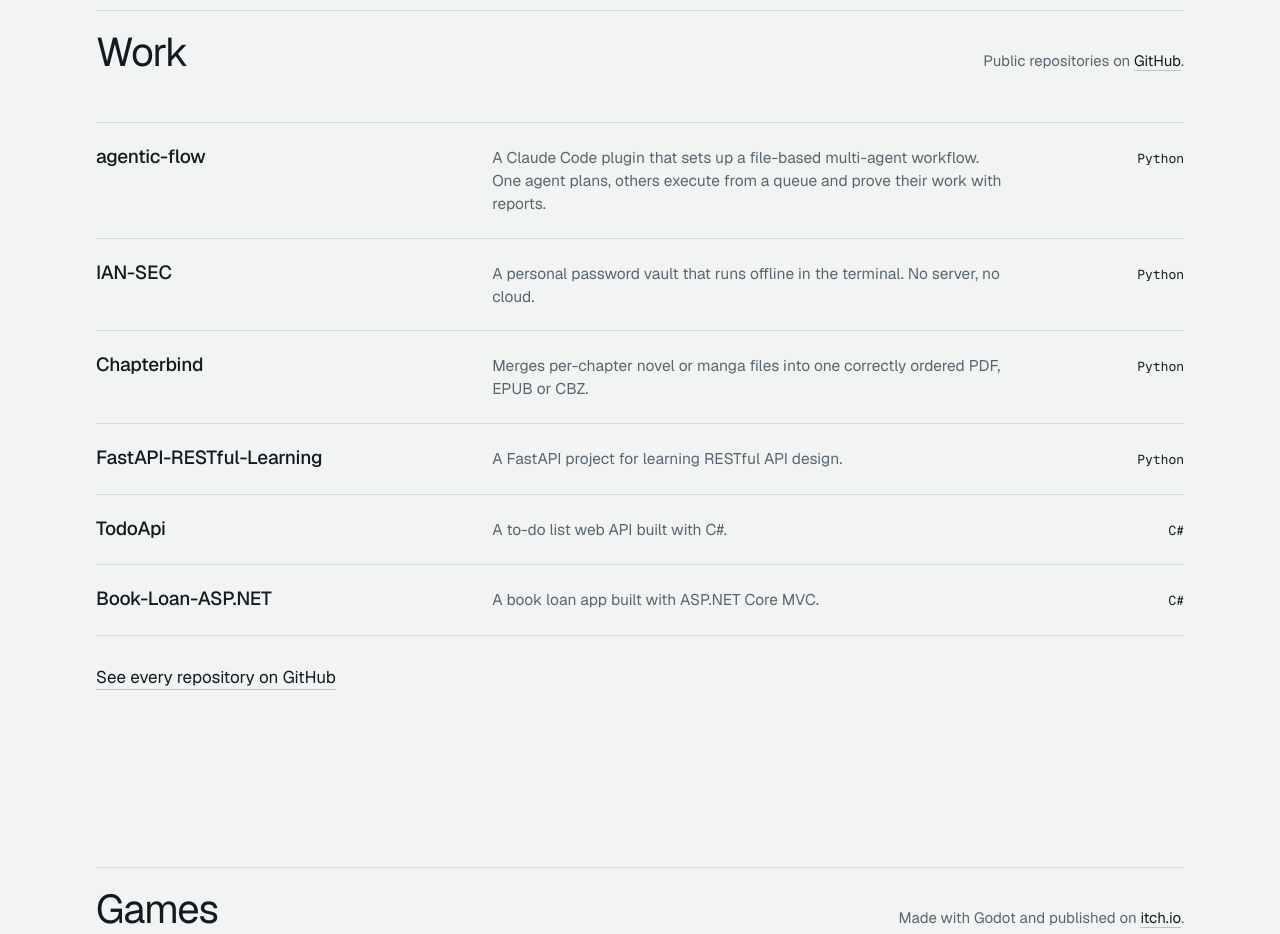
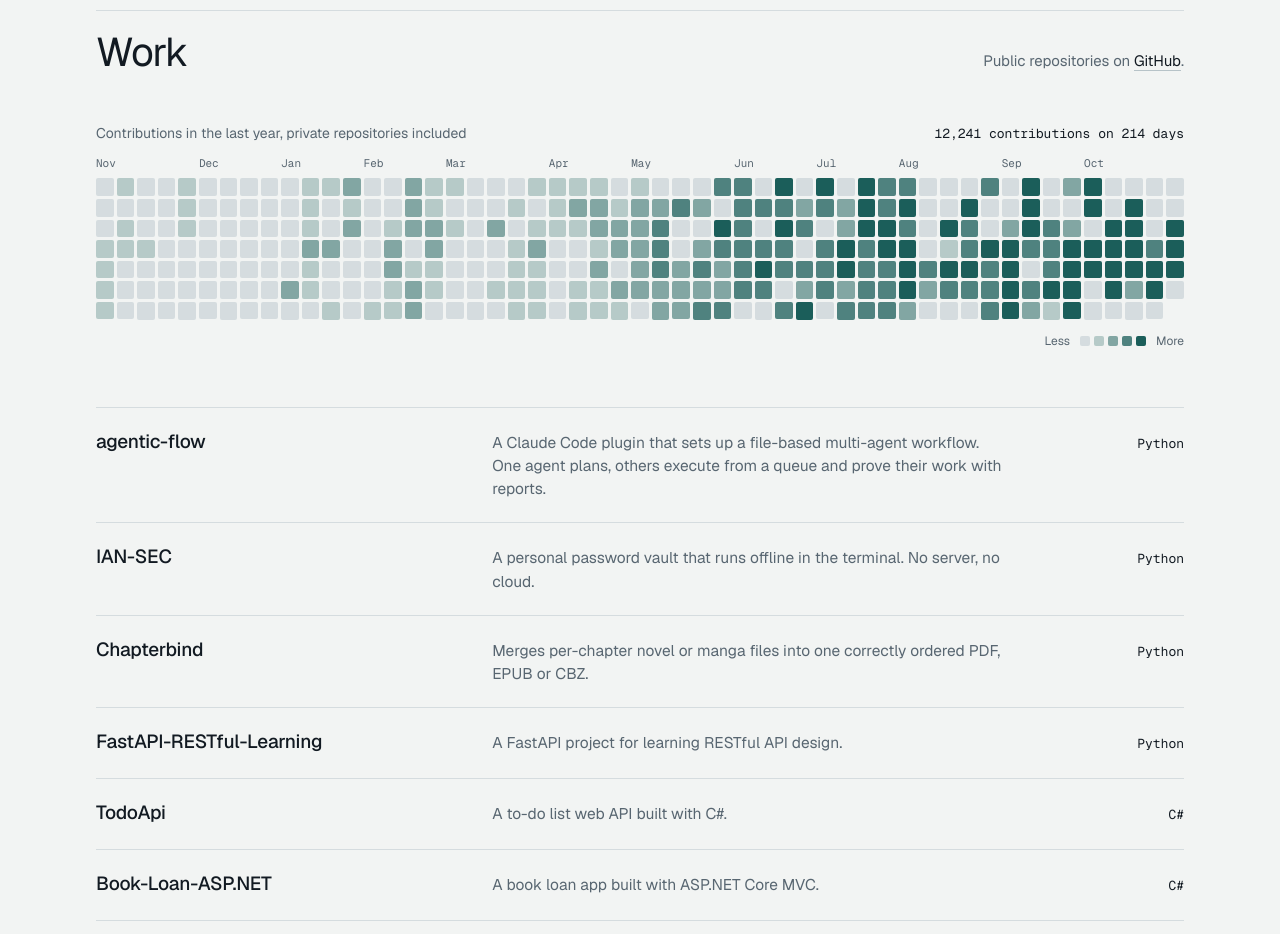
Before and after one commit to ian-Reis/portfolio, a plain HTML site: page index.html in a window 1280 px wide. Shown: the part 3480-4414 px from the top of the page. Drawn offline with Linux system fonts and the light colour scheme; no server answers.

Commit message:
Add contribution heatmap to Work section

```diff
--- a/index.html
+++ b/index.html
@@ -416,6 +416,21 @@
         <p class="sec__note" data-i18n-html="work.note">Public repositories on <a href="https://github.com/ian-Reis?tab=repositories" target="_blank" rel="noopener">GitHub</a>.</p>
       </header>
 
+      <!-- contribution calendar incl. private repositories (assets/data/activity.json, refreshed daily by a GitHub Action) -->
+      <figure class="activity" id="activity" hidden data-c="Activity">
+        <figcaption class="activity__head">
+          <span class="insight__label" data-i18n="act.label">Contributions in the last year, private repositories included</span>
+          <span class="activity__total" id="act-total"></span>
+        </figcaption>
+        <div class="hm" id="heatmap">
+          <div class="hm__months" aria-hidden="true"></div>
+          <div class="hm__grid" role="img"></div>
+        </div>
+        <p class="hm__legend" aria-hidden="true">
+          <span data-i18n="act.less">Less</span><i data-l="0"></i><i data-l="1"></i><i data-l="2"></i><i data-l="3"></i><i data-l="4"></i><span data-i18n="act.more">More</span>
+        </p>
+      </figure>
+
       <!-- live from the GitHub API; stays hidden if it cannot load -->
       <div class="insights" id="insights" hidden data-c="Insights">
         <figure class="insight">
@@ -424,7 +439,7 @@
           <ul class="langbar__legend" id="langlegend"></ul>
         </figure>
         <figure class="insight">
-          <figcaption class="insight__label" data-i18n="work.timeline">Last push of each repository</figcaption>
+          <figcaption class="insight__label" data-i18n="work.timeline">Last push of each public repository</figcaption>
           <div class="timeline" id="timeline"></div>
         </figure>
       </div>
```
